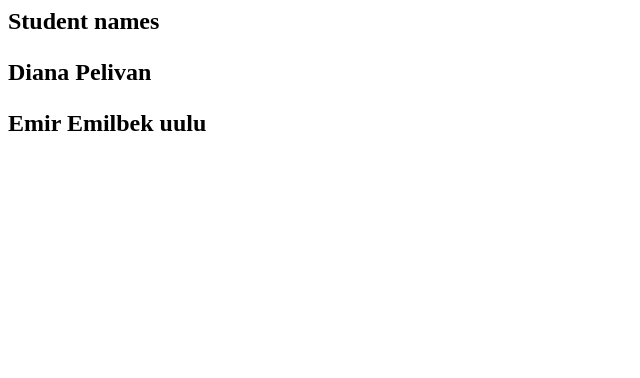
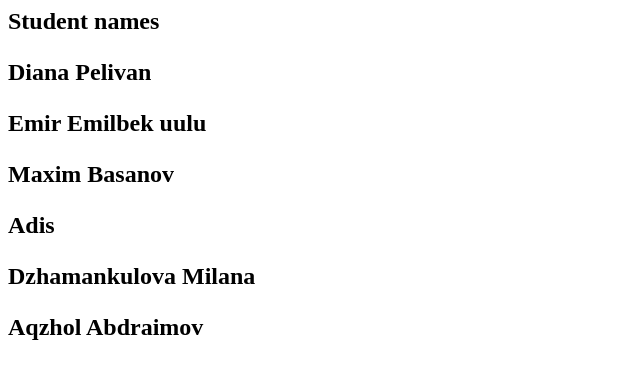
Before and after one commit to Alikhanskiy/MyProject, a plain HTML site: page index.html in a window 1280 px wide. Shown: the whole page, without its empty margins (0-640 px from the left). Drawn offline with Linux system fonts and the light colour scheme.

Commit message:
Added 3 more students

```diff
--- a/index.html
+++ b/index.html
@@ -1,3 +1,7 @@
 <h2>Student names<h2>
 <p>Diana Pelivan<p>
 <p>Emir Emilbek uulu<p>
+<p>Maxim Basanov<p>
+<p>Adis<p>
+<p>Dzhamankulova Milana<p>
+<p>Aqzhol Abdraimov<p>
```
Also changed, not shown: New folder/somereports.txt (added), some reports.txt (added).
